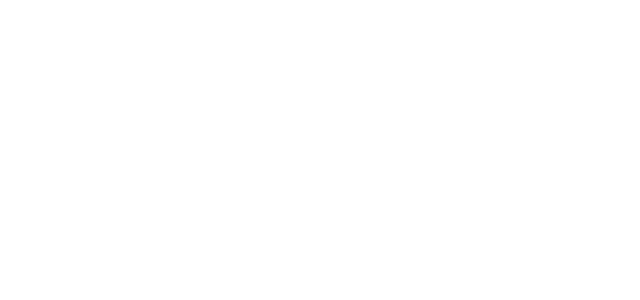
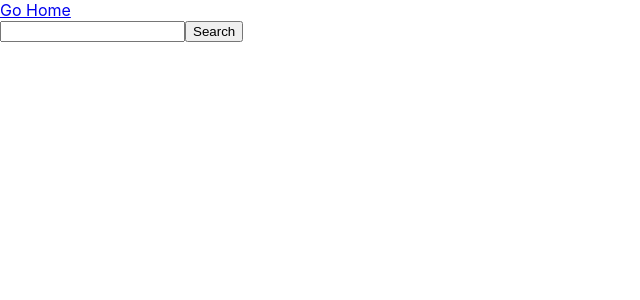
Before and after one commit to frank-monkey/web-quotes, a React (Create React App) app: page /search in a window 1280 px wide. Before the commit this address had no page. Shown: the top 300 px of the page, without its empty margins (0-640 px from the left). Built offline with nearby package versions, Linux system fonts and the light colour scheme.

Commit message:
Added Search Page

```diff
--- a/src/App.js
+++ b/src/App.js
@@ -1,6 +1,7 @@
 import { BrowserRouter, Routes, Route } from 'react-router-dom';
 import Home from './pages/Home';
 import Favorites from './pages/Favorites';
+import Search from './pages/Search'
 
 function App() {
   return (
@@ -8,6 +9,7 @@
       <Routes>
         <Route path="/" element={<Home />} />
         <Route path="/favorites" element={<Favorites />} />
+        <Route path="/search" element={<Search />} />
       </Routes>
     </BrowserRouter>
   );
--- /dev/null
+++ b/src/components/SearchQuotes.js
@@ -0,0 +1,42 @@
+import React, { useState } from 'react';
+import axios from 'axios';
+import StarButton from './StarButton'; // Import the StarButton component
+
+const SearchQuotes = () => {
+  const [searchTerm, setSearchTerm] = useState('');
+  const [quotes, setQuotes] = useState([]);
+
+  const handleSearch = async () => {
+    try {
+      const response = await axios.get(`https://api.quotable.io/search/quotes?query=${searchTerm}`);
+      setQuotes(response.data.results);
+    } catch (error) {
+      console.error('Error searching quotes:', error);
+    }
+  };
+
+  return (
+    <div>
+      <input
+        type="text"
+        value={searchTerm}
+        onChange={(e) => setSearchTerm(e.target.value)}
+      />
+      <button onClick={handleSearch}>Search</button>
+
+      <div className="quote-list">
+        {quotes.map((quote) => (
+          <div key={quote._id} className="quote">
+            <p className="quote-content">"{quote.content}"</p>
+            <div className="button-and-author">
+              <StarButton quoteId={quote._id} />
+              <p className="quote-author">- {quote.author}</p>
+            </div>
+          </div>
+        ))}
+      </div>
+    </div>
+  );
+};
+
+export default SearchQuotes;
--- a/src/pages/Home.js
+++ b/src/pages/Home.js
@@ -13,6 +13,7 @@
   return (
     <div>
         <Link to="/favorites">View Favorites</Link>
+        <Link to="/search">Search Quotes</Link>
         <QuoteFetcher onNewQuote={handleNewQuote}/>
     </div>
     );
--- /dev/null
+++ b/src/pages/Search.js
@@ -0,0 +1,13 @@
+import { Link } from 'react-router-dom';
+import SearchQuotes from '../components/SearchQuotes';
+
+const Search = () => {
+  return (
+    <div>
+      <Link to="/">Go Home</Link>
+      <SearchQuotes/>
+    </div>
+  );
+};
+
+export default Search;
```
